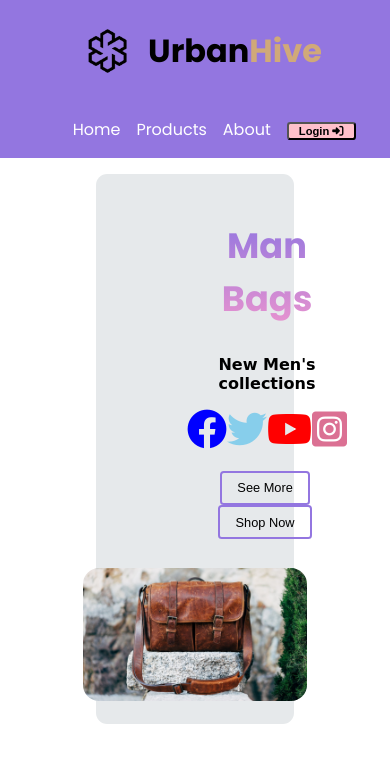
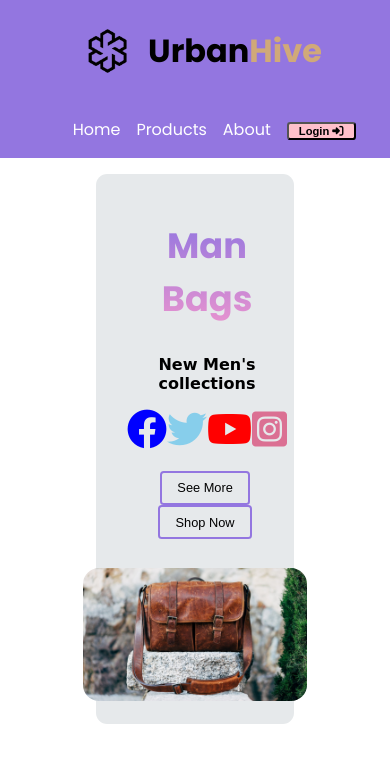
Before and after one commit to Md-Nadim-Mir/Urban-Hibe-E-commerce-project-responsive, a plain HTML site: page index.html in a window 390 px wide. Drawn offline with Linux system fonts and the light colour scheme.

Commit message:
add something

```diff
--- a/css/responsive.css
+++ b/css/responsive.css
@@ -56,9 +56,9 @@ body {
     }
 
     .banner-content {
-        /* text-align: center; */
+        text-align: center;
         /* margin-left: .7em; */
-        margin-left: 1.em;
+        margin-left: 1.5em;
     }
 
     .banner-content-title {
@@ -95,7 +95,7 @@ body {
 
     .banner-container {
 
-        margin: 1em 2.1em;
+        margin: 1em 4.1em;
 
     }
 
```
